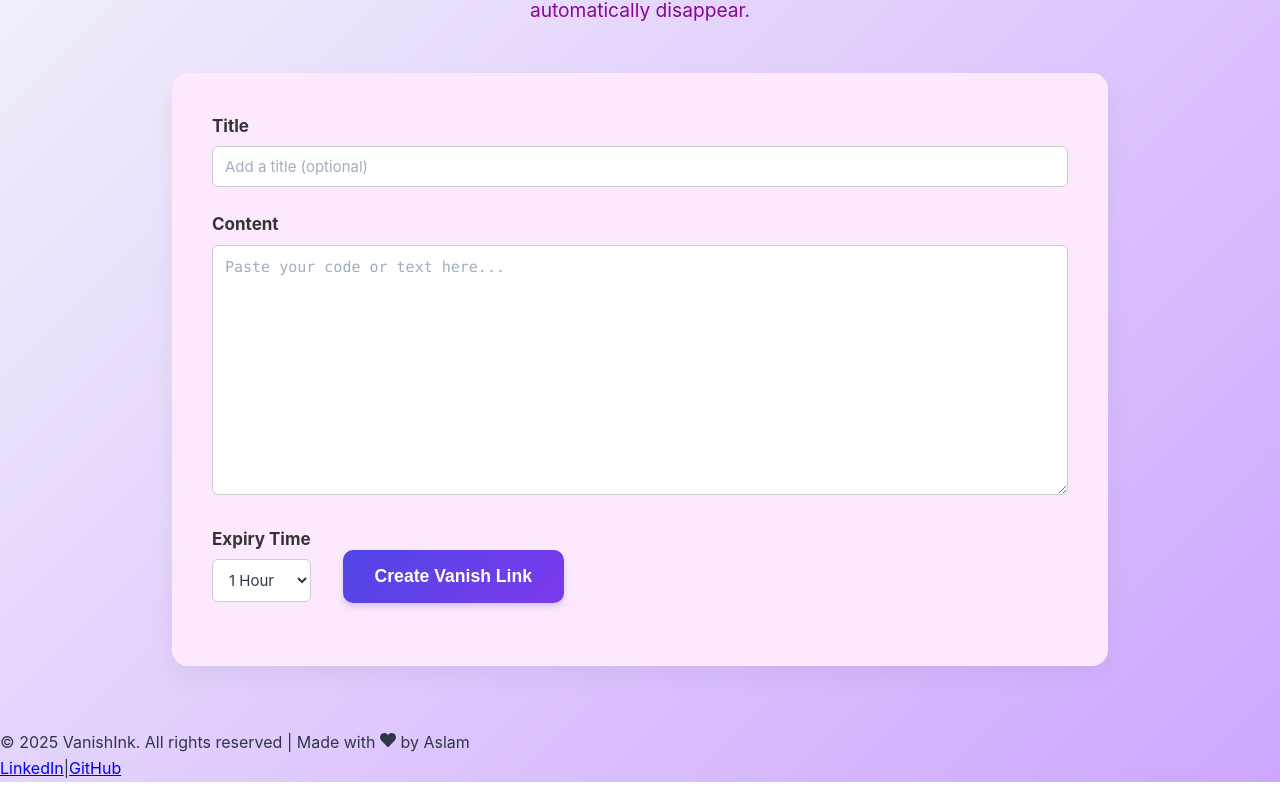
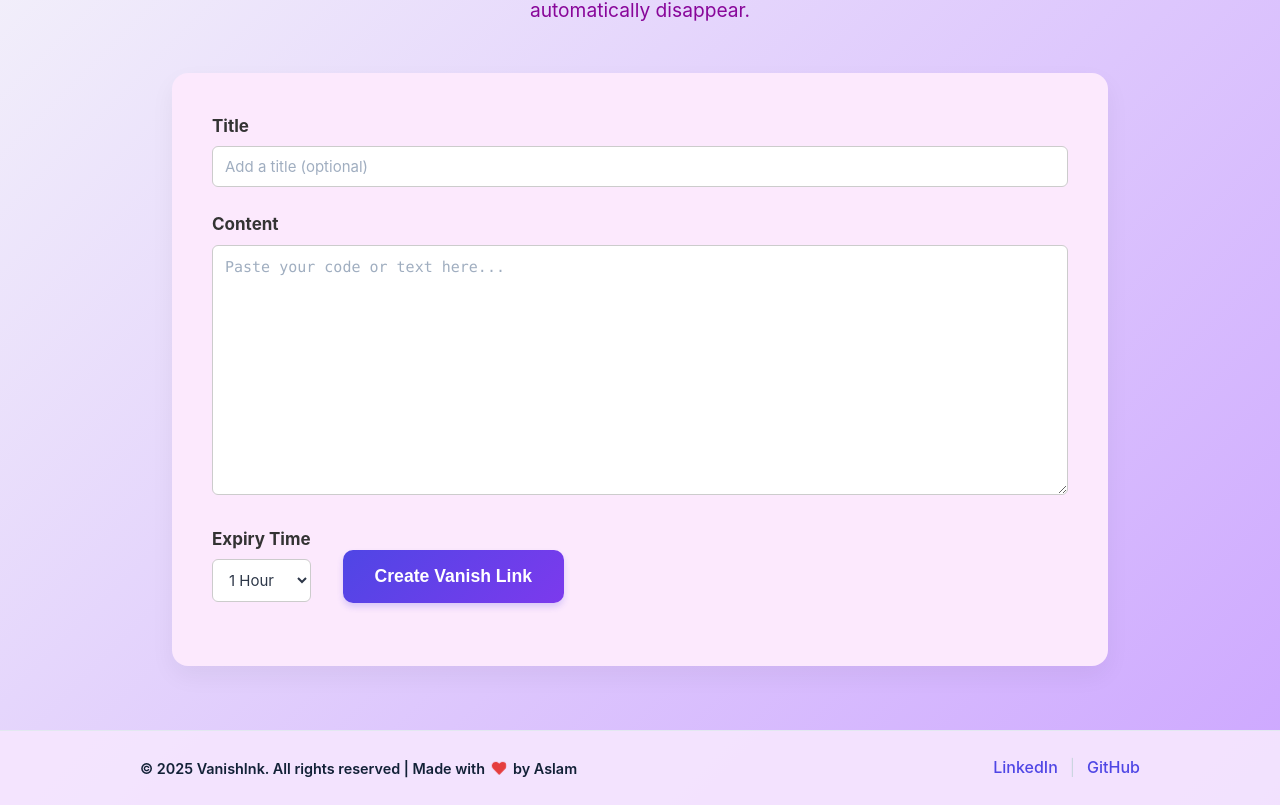
Before and after one commit to aslams2020/VanishInk-Snippets, a React (Create React App) app in the folder frontend/: page / in a window 1280 px wide. Shown: the part 200-1005 px from the top of the page. Before the commit the page ends 982 px from the top, so only its background shows below. Built offline with nearby package versions, Linux system fonts and the light colour scheme.

Commit message:
Improved Footer Style

```diff
--- a/frontend/src/App.css
+++ b/frontend/src/App.css
@@ -20,7 +20,7 @@ body {
 
 /* Navigation Bar */
 .navbar {
-  background: rgba(245, 229, 254, 0.95);
+  background: #f5e5fef2;
   backdrop-filter: blur(10px);
   padding: 0.5rem 2rem;
   display: flex;
@@ -345,6 +345,72 @@ body {
   font-size: 1.1rem;
 }
 
+
+/* Footer */
+.footer {
+  background: #f5e5fef2;
+  border-top: 1px solid #E2E8F0;
+  padding: 1.5rem 2rem;
+  margin-top: auto;
+}
+
+.footer-content {
+  display: flex;
+  justify-content: space-between;
+  align-items: center;
+  max-width: 1000px;
+  margin: 0 auto;
+}
+
+.footer-text {
+  display: flex;
+  align-items: center;
+  color: #122137;
+  font-weight: 600;
+  font-size: 0.9rem;
+}
+
+.heart-icon {
+  color: #E53E3E;
+  margin: -2px 0.2rem;
+  margin-top: 2px !important;
+  animation: pulse 1.5s infinite;
+}
+
+@keyframes pulse {
+  0% {
+    transform: scale(1);
+  }
+  50% {
+    transform: scale(1.1);
+  }
+  100% {
+    transform: scale(1);
+  }
+}
+
+.footer-links {
+  display: flex;
+  align-items: center;
+  gap: 0.75rem;
+}
+
+.footer-links a {
+  color: #4F46E5;
+  text-decoration: none;
+  font-weight: 500;
+  transition: all 0.3s ease;
+}
+
+.footer-links a:hover {
+  color: #7C3AED;
+  text-decoration: underline;
+}
+
+.separator {
+  color: #CBD5E0;
+}
+
 /* Responsive Design */
 @media (max-width: 768px) {
   .navbar {
@@ -387,4 +453,14 @@ body {
   .card-header {
     padding: 1.5rem;
   }
+
+  .footer-content {
+    flex-direction: column;
+    gap: 1rem;
+    text-align: center;
+  }
+
+  .footer {
+    padding: 1.5rem 1rem;
+  }
 }
```
